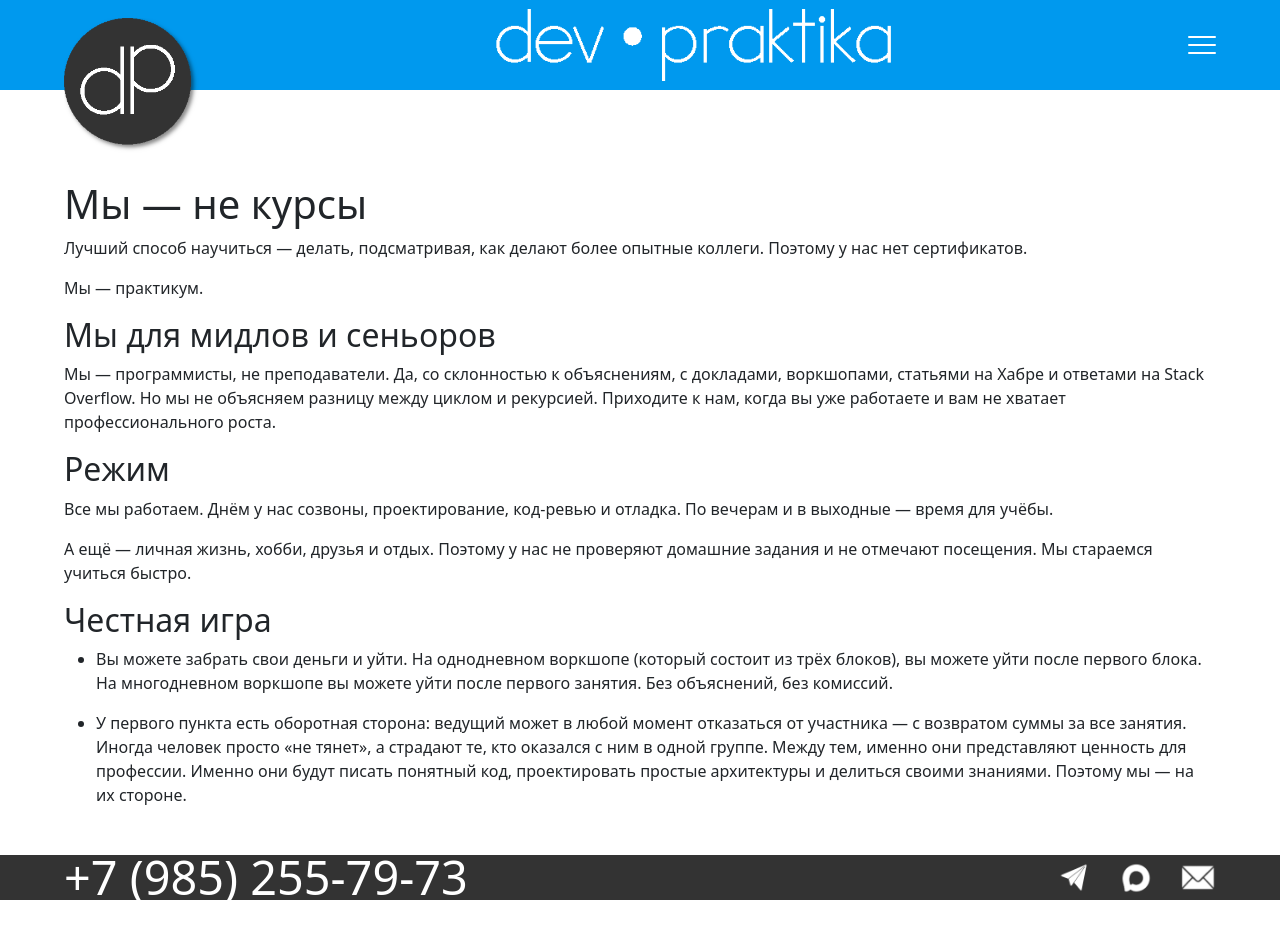
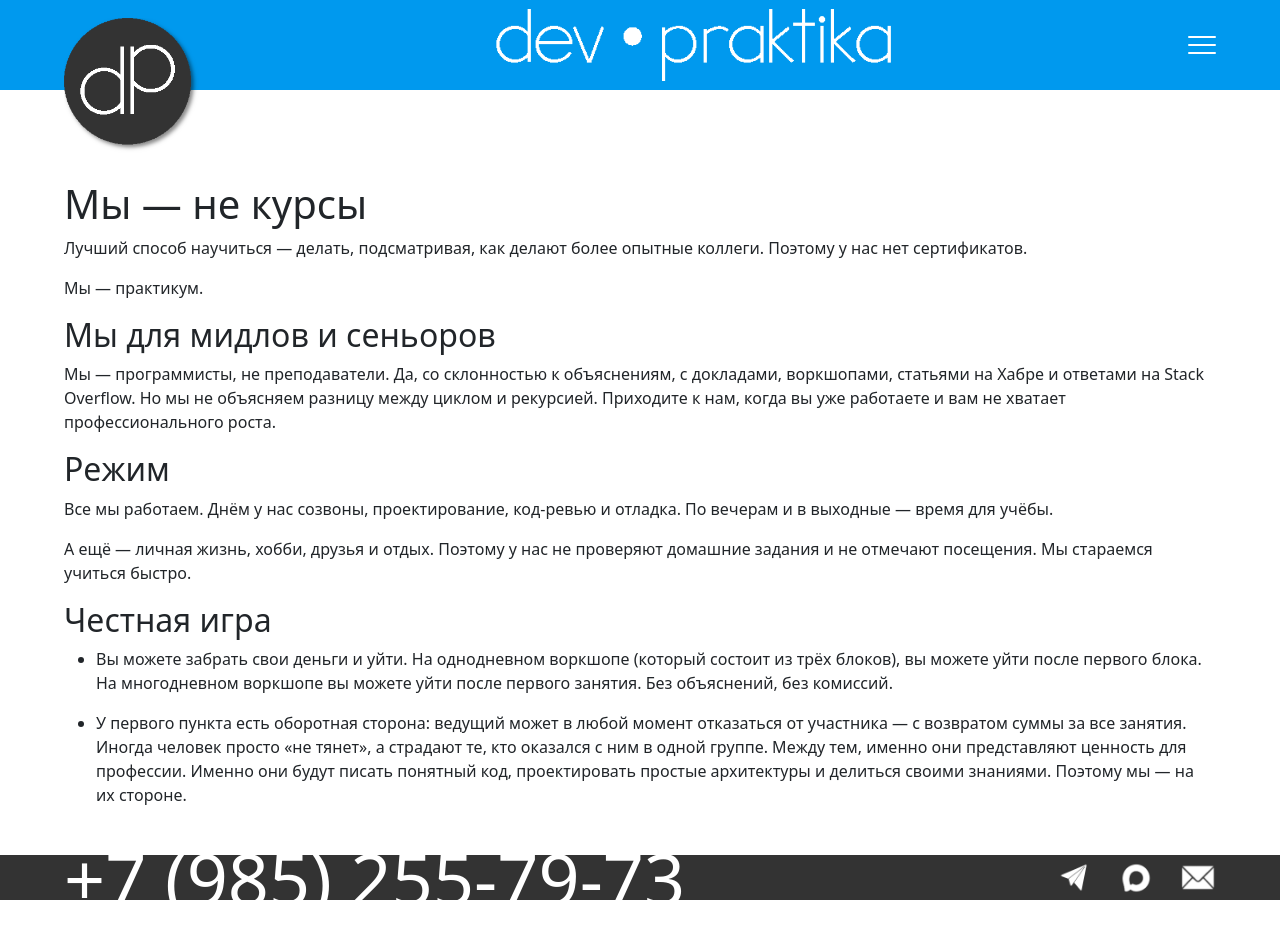
Before and after one commit to devpraktika-ru/devpraktika-ru.github.io, a Jekyll site: the page built from approach.md, in a window 1280 px wide. Built offline with Jekyll 4.4.1, drawn with Linux system fonts in a browser that asks for light colours.

Commit message:
Подобрал размер

```diff
--- a/assets/css/main.css
+++ b/assets/css/main.css
@@ -123,7 +123,7 @@ footer {
 
 .footer-phone span {
   display: block;
-  font-size: min(5.2vh, 5.2dvh, 5.7cqi);
+  font-size: min(8vh, 8dvh, 9cqi);
   font-weight: 400;
   line-height: 1;
   white-space: nowrap;
```
